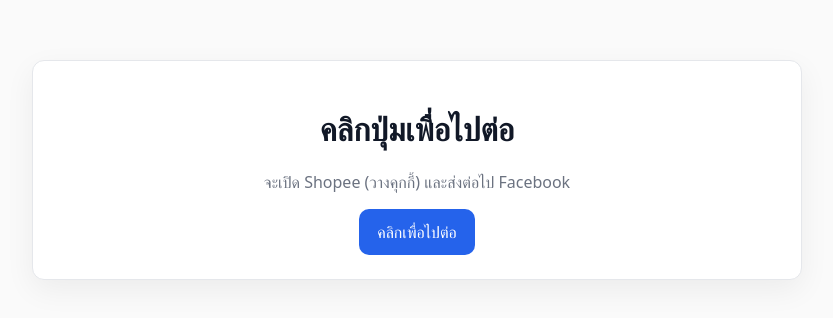
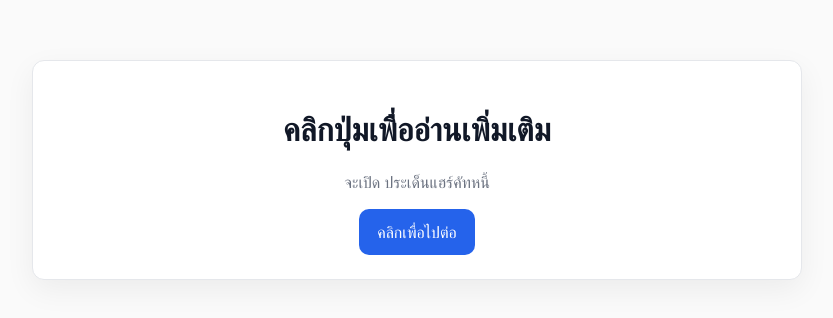
Before and after one commit to city2010v-hue/Go-shopee-to-fb, a plain HTML site: page index.html in a window 1280 px wide. Shown: the part 254-572 px from the top of the page, without its empty margins (223-1056 px from the left). Drawn offline with Linux system fonts and the light colour scheme.

Commit message:
Update index.html
Up to date

```diff
--- a/index.html
+++ b/index.html
@@ -17,8 +17,8 @@
 <body>
   <div class="wrap">
     <div class="card">
-      <h1>คลิกปุ่มเพื่อไปต่อ</h1>
-      <p style="color:#6b7280">จะเปิด Shopee (วางคุกกี้) และส่งต่อไป Facebook</p>
+      <h1>คลิกปุ่มเพื่ออ่านเพิ่มเติม</h1>
+      <p style="color:#6b7280">จะเปิด ประเด็นแฮร์คัทหนี้ </p>
 
       <!-- ปุ่มเดียว: พยายามเปิดสองทางพร้อมกัน -->
       <a id="go" class="btn"
```
